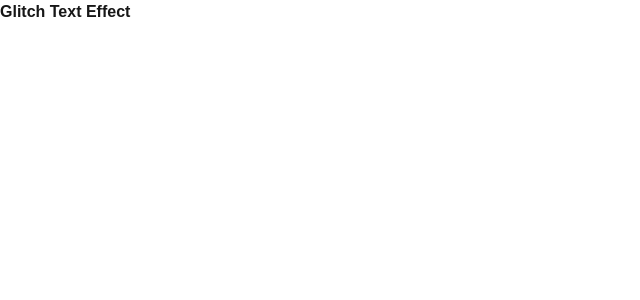
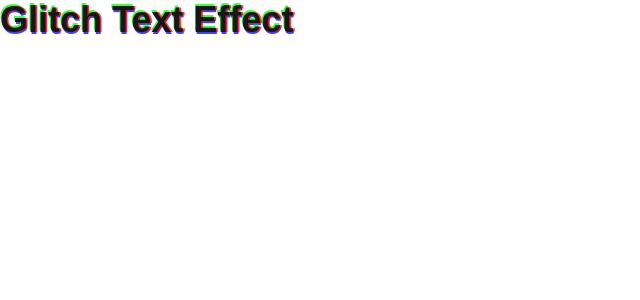
Before and after one commit to MakdumIbrohim/portfolio-v2, a Next.js app: page / in a window 1280 px wide. Shown: the top 300 px of the page, without its empty margins (0-640 px from the left). Built offline with nearby package versions, Linux system fonts and the light colour scheme.

Commit message:
feat(ui): adjust glitch text font size and fix css formatting

```diff
--- a/app/globals.css
+++ b/app/globals.css
@@ -27,7 +27,6 @@ body {
 
 @layer utilities {
   .text-shadow-glitch {
-    font-size: 5rem;
     font-weight: bold;
     text-shadow:
     0.05em 0 0 rgba(255, 0, 0, 0.75),
--- a/components/GlitchText.tsx
+++ b/components/GlitchText.tsx
@@ -1,7 +1,9 @@
+import React from 'react';
+
 const GlitchText = () => {
   return (
     <div className="glitch-text">
-      <p className="text-base font-bold .text-shadow-glitch">
+      <p className="text-4xl font-bold text-shadow-glitch">
         Glitch Text Effect
       </p>
     </div>
```
